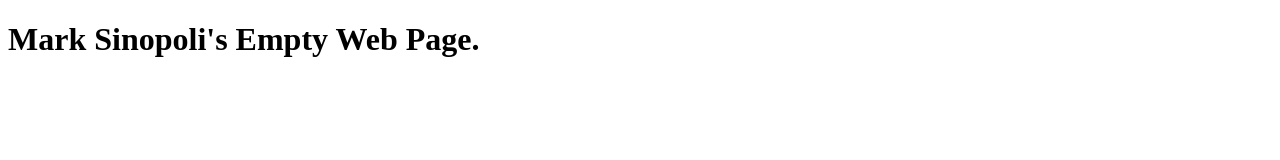
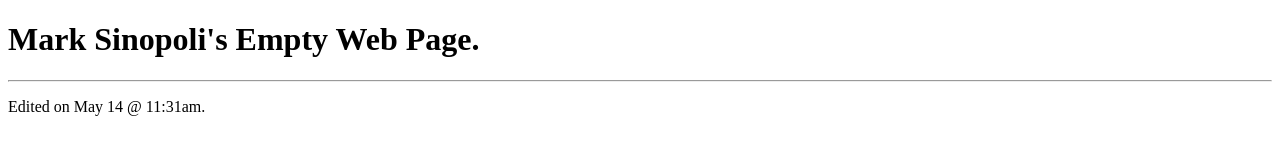
Before and after one commit to msinopoli/msinopoli.github.io, a plain HTML site: page index.html in a window 1280 px wide. Drawn offline with Linux system fonts and the light colour scheme.

Commit message:
update 1135 on 5/14

```diff
--- a/index.html
+++ b/index.html
@@ -7,5 +7,7 @@
 
 <body>
 	<h1>Mark Sinopoli's Empty Web Page.</h1>
+	<hr>
+	<p>Edited on May 14 @ 11:31am.</p>
 </body>
 </html>
```
Also changed, not shown: 1 other file.
